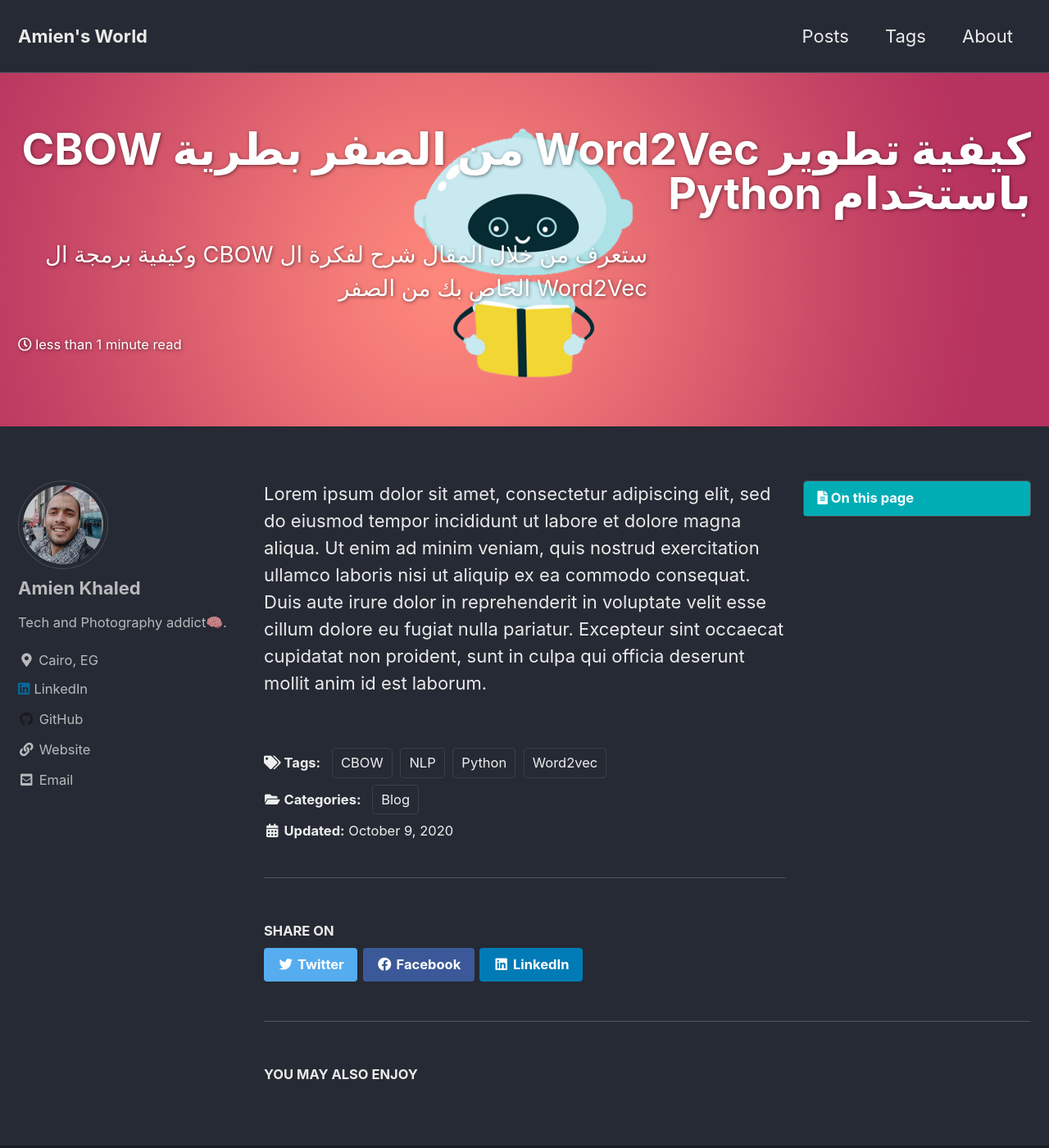
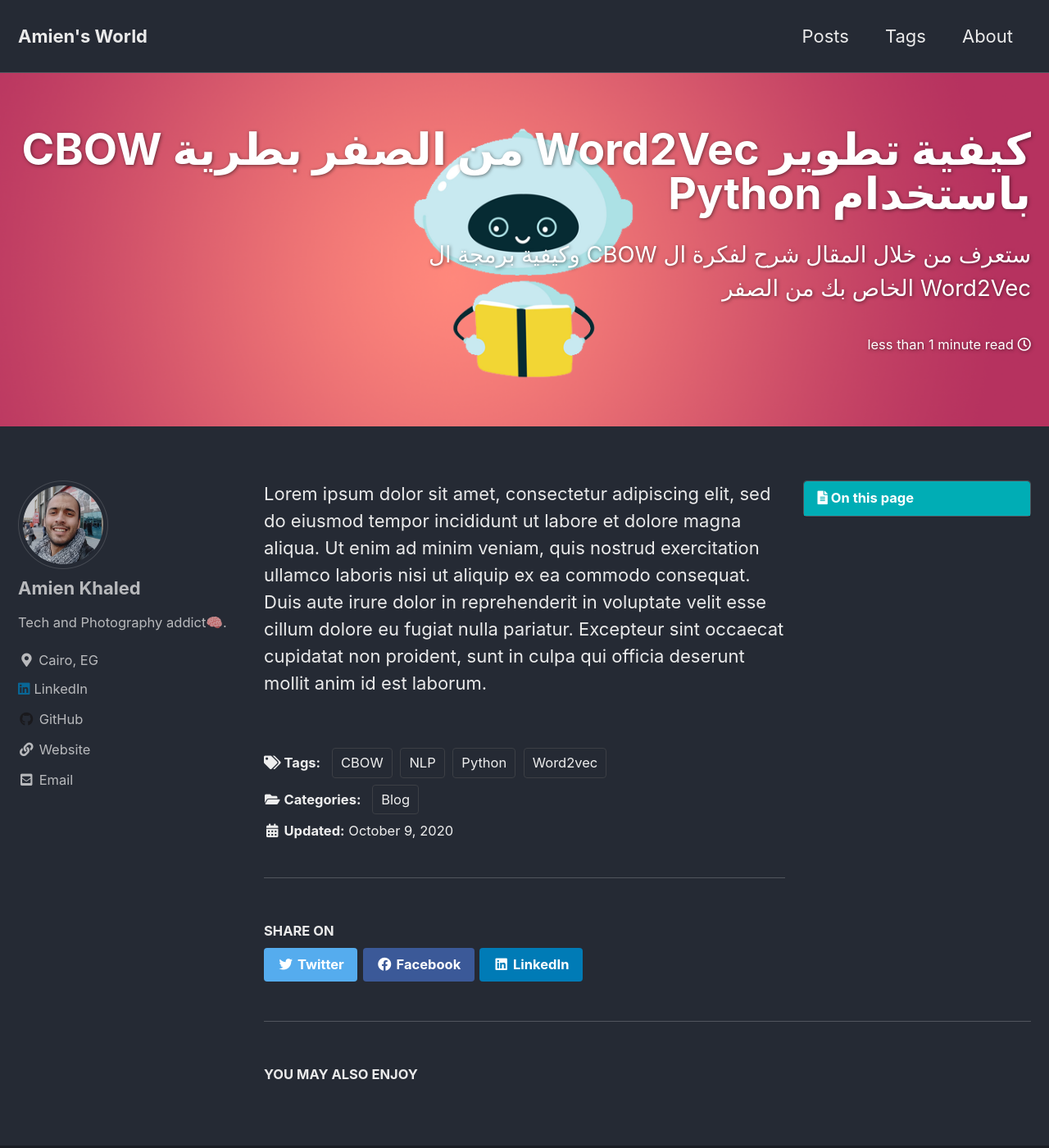
Before and after one commit to AmienKhaled/AmienKhaled.github.io, a Jekyll site: the page built from _posts/2020-10-09-Make-Your-Own-CBOW.md, in a window 1280 px wide and 1400 px high. Shown: the whole window at 82% size. Built offline with Jekyll 4.4.1, drawn with Linux system fonts in a browser that asks for light colours; cached includes are drawn as plain includes.

Commit message:
fix error

```diff
--- a/_posts/2020-10-09-Make-Your-Own-CBOW.md
+++ b/_posts/2020-10-09-Make-Your-Own-CBOW.md
@@ -16,5 +16,9 @@
 toc: true
 toc_sticky: true
 ---
-
+<style>
+.wrapper{
+  direction: rtl;
+}
+</style>
 Lorem ipsum dolor sit amet, consectetur adipiscing elit, sed do eiusmod tempor incididunt ut labore et dolore magna aliqua. Ut enim ad minim veniam, quis nostrud exercitation ullamco laboris nisi ut aliquip ex ea commodo consequat. Duis aute irure dolor in reprehenderit in voluptate velit esse cillum dolore eu fugiat nulla pariatur. Excepteur sint occaecat cupidatat non proident, sunt in culpa qui officia deserunt mollit anim id est laborum.
--- a/assets/css/main.scss
+++ b/assets/css/main.scss
@@ -8,11 +8,3 @@
 @import "minimal-mistakes"; // main partials
 
 // $paragraph-indent: true;
-
-
-.page__title{
-  direction: rtl
-}
-.page__lead{
-  direction: rtl
-}
```
